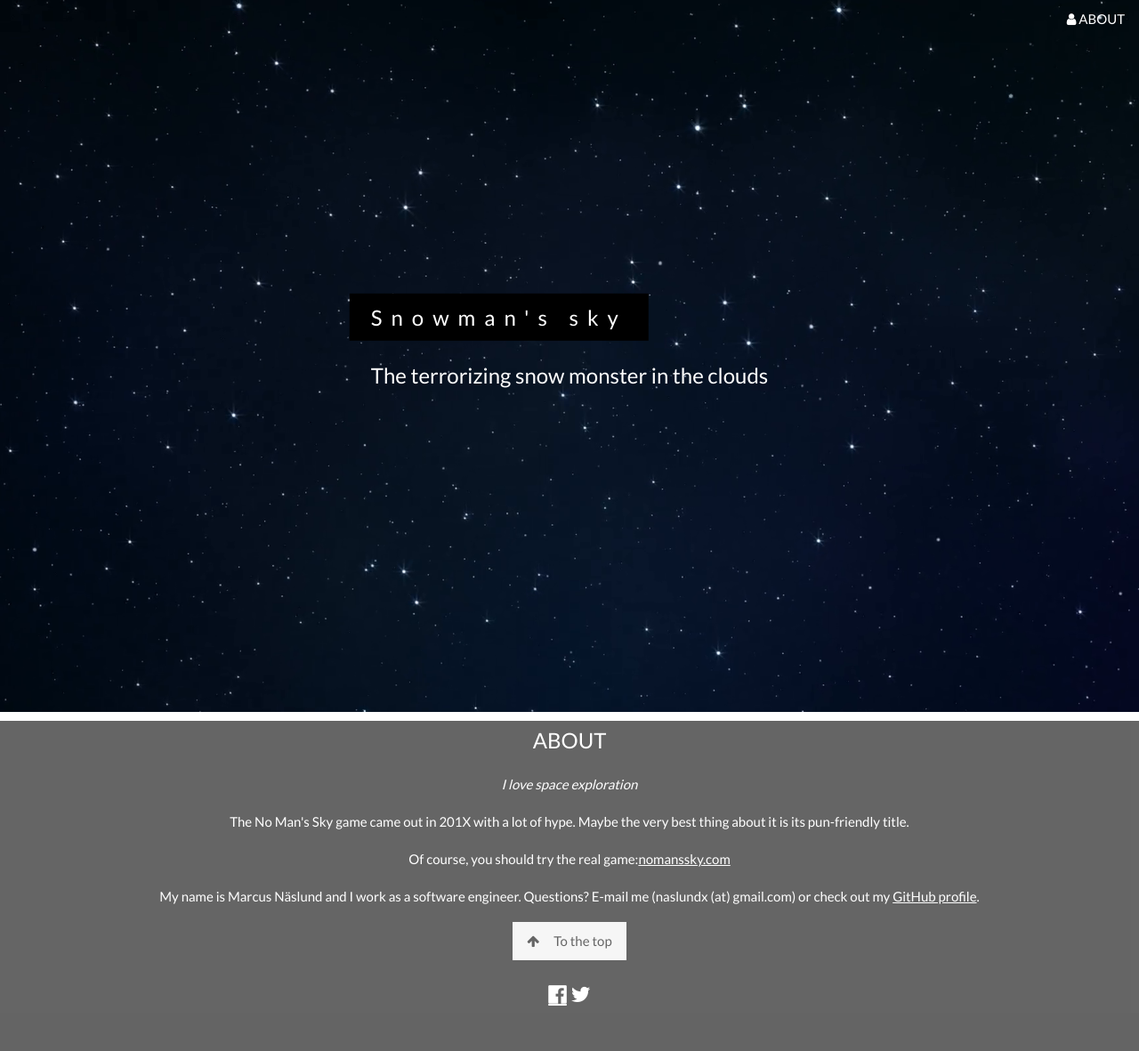
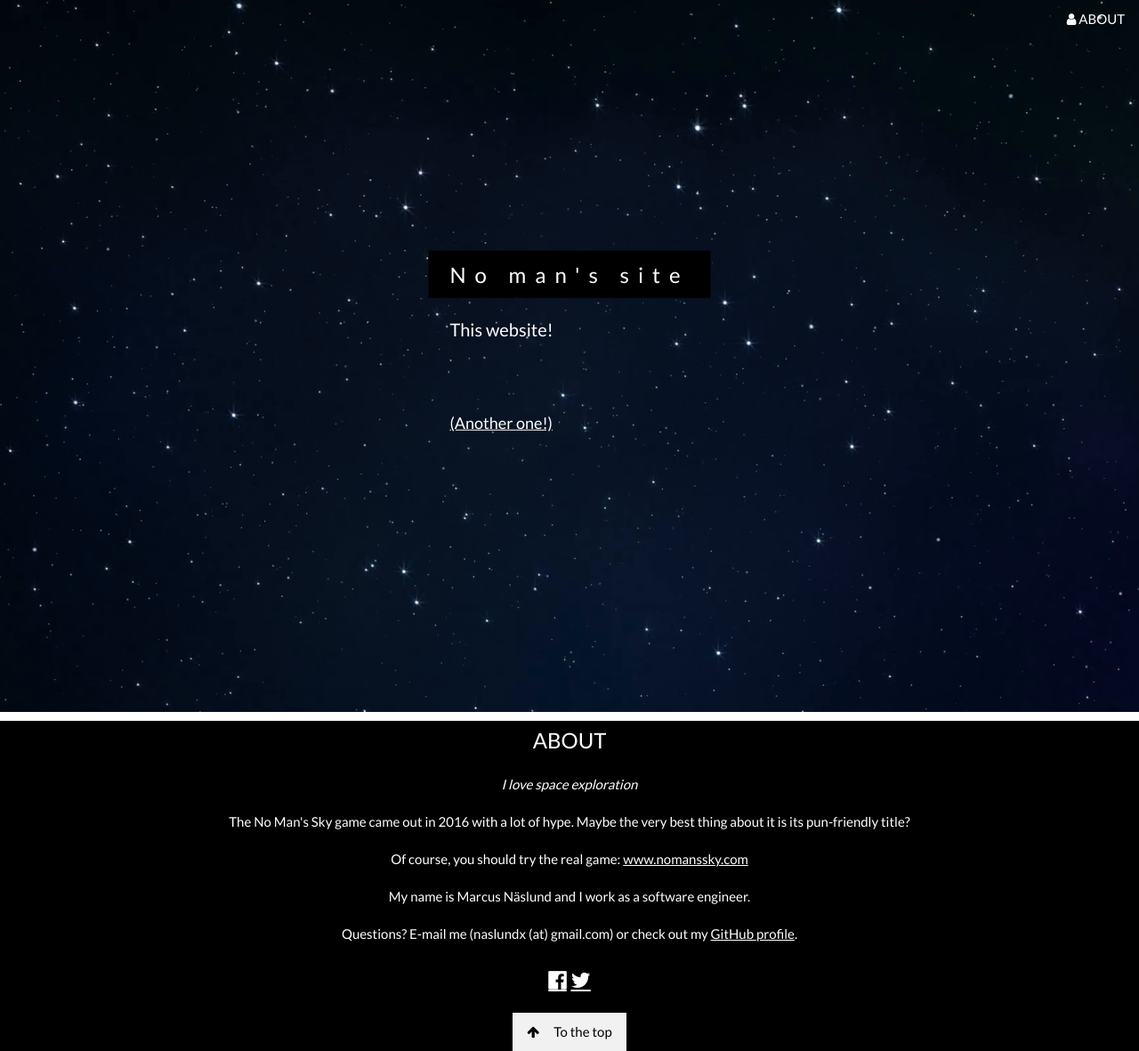
Before and after one commit to naslundx/nomansguy, a Flask app: page / in a window 1280 px wide. Shown: the whole page at 89% size. Before the commit the page ends 1130 px from the top, so only its background shows below. Run offline with Flask 2, Linux system fonts and the light colour scheme.

Commit message:
Major bugfixes

```diff
--- a/app.py
+++ b/app.py
@@ -11,7 +11,7 @@ random.seed()
 
 
 def get_data():
-    with open('puns.txt') as f:
+    with open('static/puns.txt') as f:
         contents = f.readlines()
         index = random.randint(0, len(contents) - 1)
         data = contents[index].split(',')
@@ -21,7 +21,9 @@ def get_data():
 @app.route('/')
 def hello_world():
     pun, desc = get_data()
-    print(pun, desc)
-
     rendered = flask.render_template('index.html', pun=pun, desc=desc)
     return rendered
+
+
+if __name__ == '__main__':
+    app.run(debug=True, use_reloader=True)
--- a/puns.txt
+++ b/static/puns.txt
@@ -1,5 +1,7 @@
 No man's sky,The original game (still funny)
 No man's guy,The man who wanted isolation
+No man's site,This website!
 Snowman's sky,The terrorizing snow monster in the clouds
 No can try,The game that's just not worth trying out.
 No man spy,The female spy agency
+No man... why?,The co-worker asking you if you saw something strange.
--- a/templates/index.html
+++ b/templates/index.html
@@ -1,7 +1,7 @@
 <!DOCTYPE html>
 <html>
 <head>
-<title>W3.CSS Template</title>
+<title>No Man's Site</title>
 <meta charset="UTF-8">
 <meta name="viewport" content="width=device-width, initial-scale=1">
 <link rel="stylesheet" href="https://www.w3schools.com/w3css/4/w3.css">
@@ -61,26 +61,30 @@ body, html {
 
 <!-- First Parallax Image with Logo Text -->
 <div class="bgimg-1 w3-display-container" id="home">
-  <div class="w3-display-middle" style="white-space:nowrap;">
-    <span class="w3-center w3-padding-large w3-black w3-xlarge w3-animate-opacity w3-wide">{{ pun }}</span>
-        </br>
-    <h3 class="w3-center w3-padding-large">{{ desc }}</h3>
+  <div class="w3-display-middle" >
+    <span class="w3-padding-large w3-black w3-xlarge w3-animate-opacity w3-wide">{{ pun }}</span>
+    </br>
+    <h4 class="w3-padding-large">{{ desc }}</h4>
+    </br>
+    <h5 class="w3-button  w3-padding-large"><a href="/">(Another one!)</a></h5>
   </div>
 </div>
 
 <!-- Footer -->
-<footer class="w3-center w3-black  w3-opacity w3-hover-opacity-off" id="about">
+<footer class="w3-center w3-black" id="about">
     <h3 class="w3-center">ABOUT</h3>
     <p class="w3-center"><em>I love space exploration</em></p>
-    <p>The No Man's Sky game came out in 201X with a lot of hype. Maybe the very best thing about it is its pun-friendly title.</p>
-    <p>Of course, you should try the real game:<a href="https://www.nomanssky.com">nomanssky.com</a></p>
-    <p>My name is Marcus Näslund and I work as a software engineer. Questions? E-mail me (naslundx (at) gmail.com) or check out my <a href="https://github.com/naslundx">GitHub profile</a>.</p>
+    <p>The No Man's Sky game came out in 2016 with a lot of hype. Maybe the very best thing about it is its pun-friendly title?</p>
+    <p>Of course, you should try the real game: <a href="https://www.nomanssky.com">www.nomanssky.com</a></p>
+    <p>My name is Marcus Näslund and I work as a software engineer.</p>
+    <p>Questions? E-mail me (naslundx (at) gmail.com) or check out my <a href="https://github.com/naslundx">GitHub profile</a>.</p>
+
+    <div class="w3-xlarge w3-section">
+        <a href="https://www.facebook.com/sharer/sharer.php?u=http%3A%2F%2Fnomanssite.com%2F&amp;src=sdkpreparse" target="_blank" class="fa fa-facebook-official w3-hover-opacity"></a>
+        <a href="https://twitter.com/intent/tweet?text=No+man%27s+site%3A+https%3A%2F%2Fnomanssite.com" target="_blank" class="fa fa-twitter w3-hover-opacity"></a>
+    </div>
 
     <a href="#home" class="w3-button w3-light-grey"><i class="fa fa-arrow-up w3-margin-right"></i>To the top</a>
-    <div class="w3-xlarge w3-section">
-        <a href="facebook.com" class="fa fa-facebook-official w3-hover-opacity"></a>
-        <i class="fa fa-twitter w3-hover-opacity"></i>
-    </div>
 </footer>
 
 </body>
```
